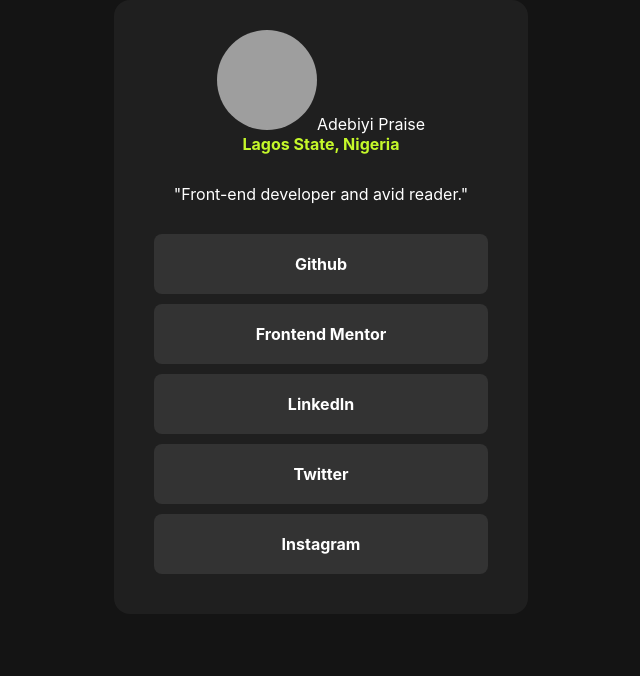
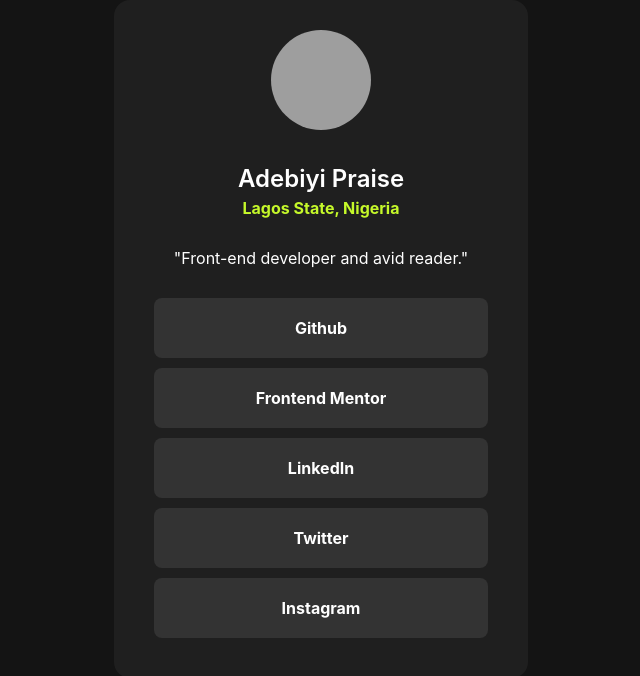
Before and after one commit to praizcodes/FIRST-PROJECT, a plain HTML site: page index.html in a window 1280 px wide. Shown: the whole page, without its empty margins (319-959 px from the left). Drawn offline with Linux system fonts and the light colour scheme; grey boxes are pictures that could not be loaded.

Commit message:
New Corrections

```diff
--- a/index.html
+++ b/index.html
@@ -3,7 +3,7 @@
 <head>
   <meta charset="UTF-8">
   <meta name="viewport" content="width=device-width, initial-scale=1.0"> <!-- displays site properly based on user's device -->
-  <link rel="stylesheet" href="./style.css">
+  <link rel="stylesheet" href="style.css">
   <link rel="icon" type="image/png" sizes="32x32" href="./assets/images/avatar-praise.jpeg">
 
   <title>Frontend Mentor | Social links profile</title>
@@ -17,8 +17,7 @@
 <body>
   <div class="container">
     <div class="profile">
-      <img src="/assets/images/avatar-praise.jpeg" alt="profile picture" class="profile-photo
-
+      <img src="/assets/images/avatar-praise.jpeg" alt="profile picture" class="profile-photo">
       <h2>Adebiyi Praise</h2>
       <p class="location">Lagos State, Nigeria</p>
       <p class="description">"Front-end developer and avid reader."</p>
```
Also changed, not shown: ._index.html (deleted), ._preview.jpg (deleted), ._style.css (deleted), 10 other files.
